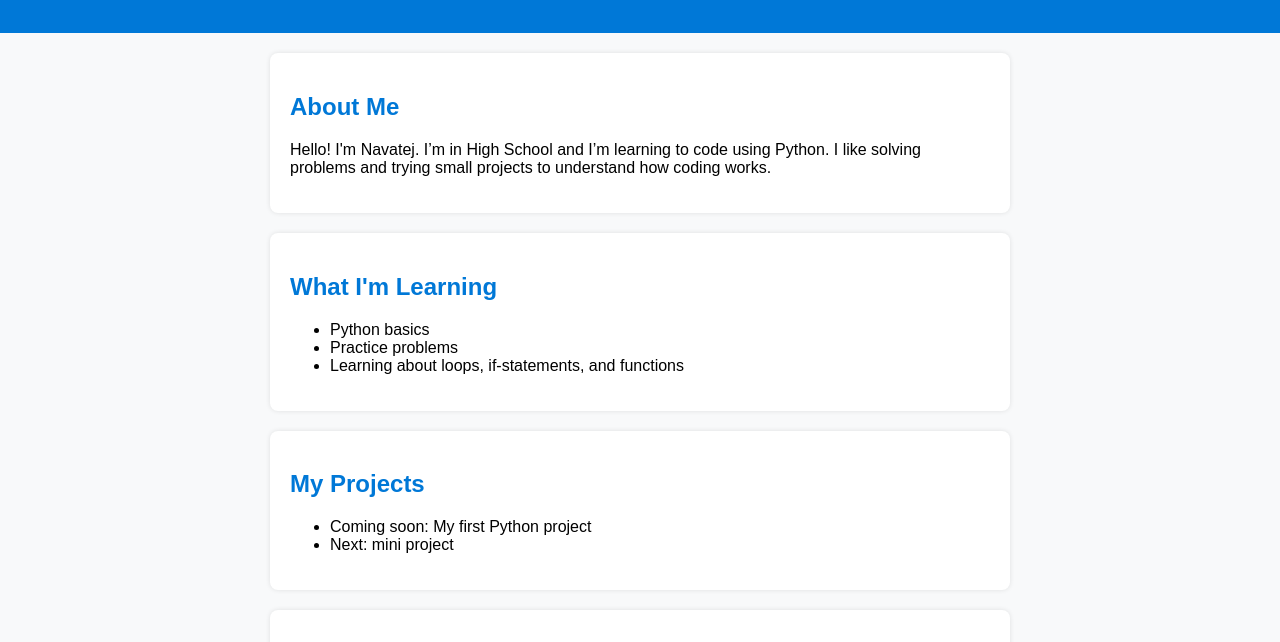
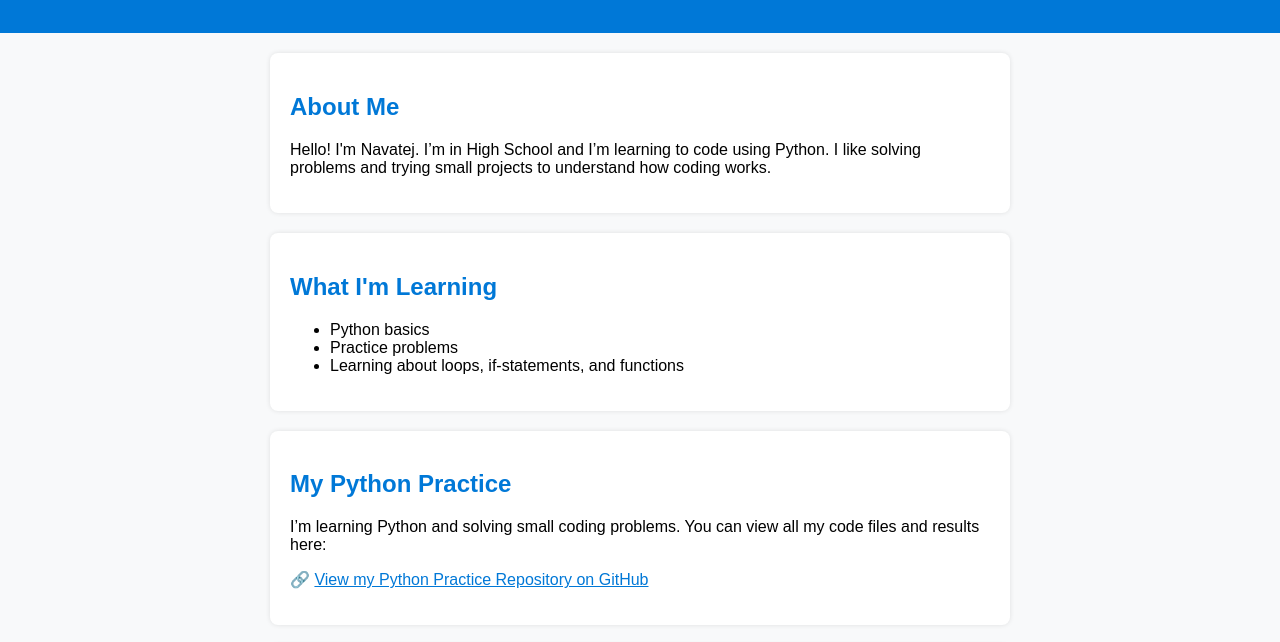
Before and after one commit to navatejvel/navatejvel.github.io, a plain HTML site: page index.html in a window 1280 px wide. Shown: the part 121-763 px from the top of the page. Drawn offline with Linux system fonts and the light colour scheme.

Commit message:
Update index.html

```diff
--- a/index.html
+++ b/index.html
@@ -61,13 +61,15 @@
     </ul>
   </section>
 
-  <section>
-    <h2>My Projects</h2>
-    <ul>
-      <li>Coming soon: My first Python project </li>
-      <li>Next: mini project </li>
-    </ul>
-  </section>
+  <section id="projects">
+<h2>My Python Practice</h2>
+<p>I’m learning Python and solving small coding problems.
+You can view all my code files and results here:</p>
+<p>
+🔗 <a href="https://github.com/navatejvel/python-practice" target="_blank">
+View my Python Practice Repository on GitHub</a>
+</p>
+</section>
 
 
   <section>
```
